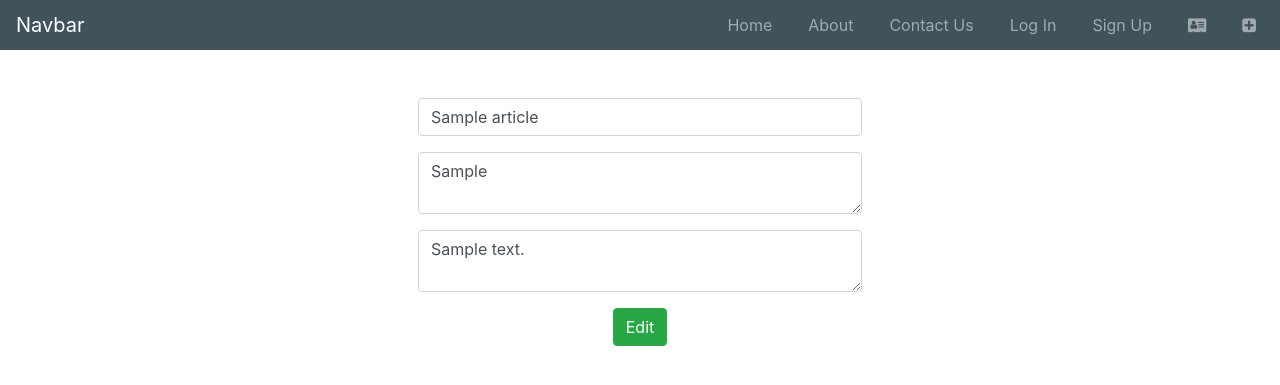
After one commit to 1dlvb/flask-learning, a Flask app: page /post/1/edit in a window 1280 px wide. The commit adds this page. Shown: the top 385 px of the page. Run offline with Flask 2, Linux system fonts and the light colour scheme; tables that the repository leaves empty hold one stand-in row (values such as "Sample post"); some libraries are stand-ins or nearby versions.

Commit message:
Add deleting and editing posts.

```diff
--- a/main.py
+++ b/main.py
@@ -108,9 +108,41 @@ def create_article():
             db.session.commit()
             return redirect('/posts')
         except:
-            return 'An error occurred while adding the article'
+            return '<p>An error occurred while adding the article.</p>'
     else:
         return render_template('create_article.html')
+
+
+# delete post
+@app.route('/post/<int:id>/delete')
+def delete_post(id):
+    article = Article.query.get_or_404(id)
+
+    try:
+        db.session.delete(article)
+        db.session.commit()
+        return redirect('/posts')
+    except:
+        return '<p>An error occurred while deleting the article.</p>'
+
+
+# edit post
+@app.route('/post/<int:id>/edit', methods=['POST', 'GET'])
+def edit_post(id):
+    article = Article.query.get(id)
+
+    if request.method == "POST":
+        article.title = request.form['title']
+        article.intro = request.form['intro']
+        article.text = request.form['text']
+
+        try:
+            db.session.commit()
+            return redirect('/posts')
+        except:
+            return '<p>An error occurred while editing the article.</p>'
+    else:
+        return render_template('edit_post.html', article=article)
 
 
 # page not found error
--- a/templates/base.html
+++ b/templates/base.html
@@ -49,6 +49,9 @@
                         </li>
 
                         <li class="nav-item">
+                            <a class="nav-link" href="posts"><i class="fa fa-address-card"></i></a>
+                        </li>
+                        <li class="nav-item">
                             <a class="nav-link" href="create-article"><i class="fa fa-plus-square"></i></a>
                         </li>
                     </ul>
--- /dev/null
+++ b/templates/edit_post.html
@@ -0,0 +1,14 @@
+{% extends 'base.html' %}
+
+{% block content %}
+    {{super()}}
+    <div class="container text-center mt-5">
+        <form method="POST" class="text-center mt-5 row form-vert-w">
+            <input type="text" name="title" class="form-control mt-3" value="{{article.title}}" placeholder="Title: ">
+            <textarea type="text" name="intro" class="form-control mt-3" placeholder="Intro: ">{{article.intro}}</textarea>
+            <textarea type="text" name="text" class="form-control mt-3" placeholder="Text: ">{{article.text}}</textarea>
+            <button type="success" class="btn btn-success mt-3">Edit</button>
+
+        </form>
+    </div>
+{% endblock %}
--- a/templates/post_detail.html
+++ b/templates/post_detail.html
@@ -10,10 +10,14 @@
         <div class="row align-items-center">
             <div class="alert alert-sky posts mt-4 ">
                 <div class="center mb-5">
+
                     <h5>{{article.intro}}</h5>
                     <p>{{article.text}}</p>
 
                     <p><b>Date: {{article.date}}</b></p>
+                    <a href="/post/{{article.id}}/delete" type="button" class="btn btn-danger">Delete</a>
+                    <a href="/post/{{article.id}}/edit" type="button" class="btn btn-info">Edit</a>
+
                 </div>
 
             </div>
```
Also changed, not shown: templates/posts.html (+6 -3 lines), database.db, 1 other file.
